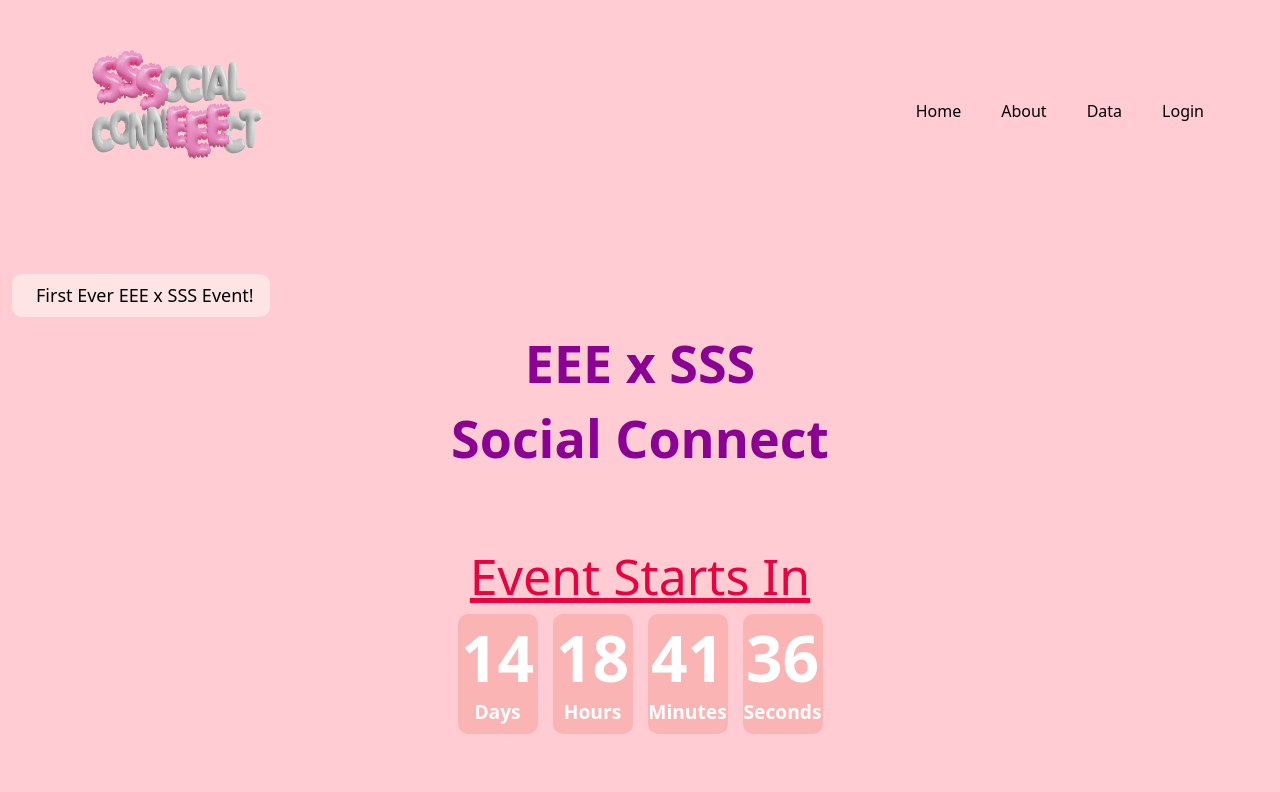
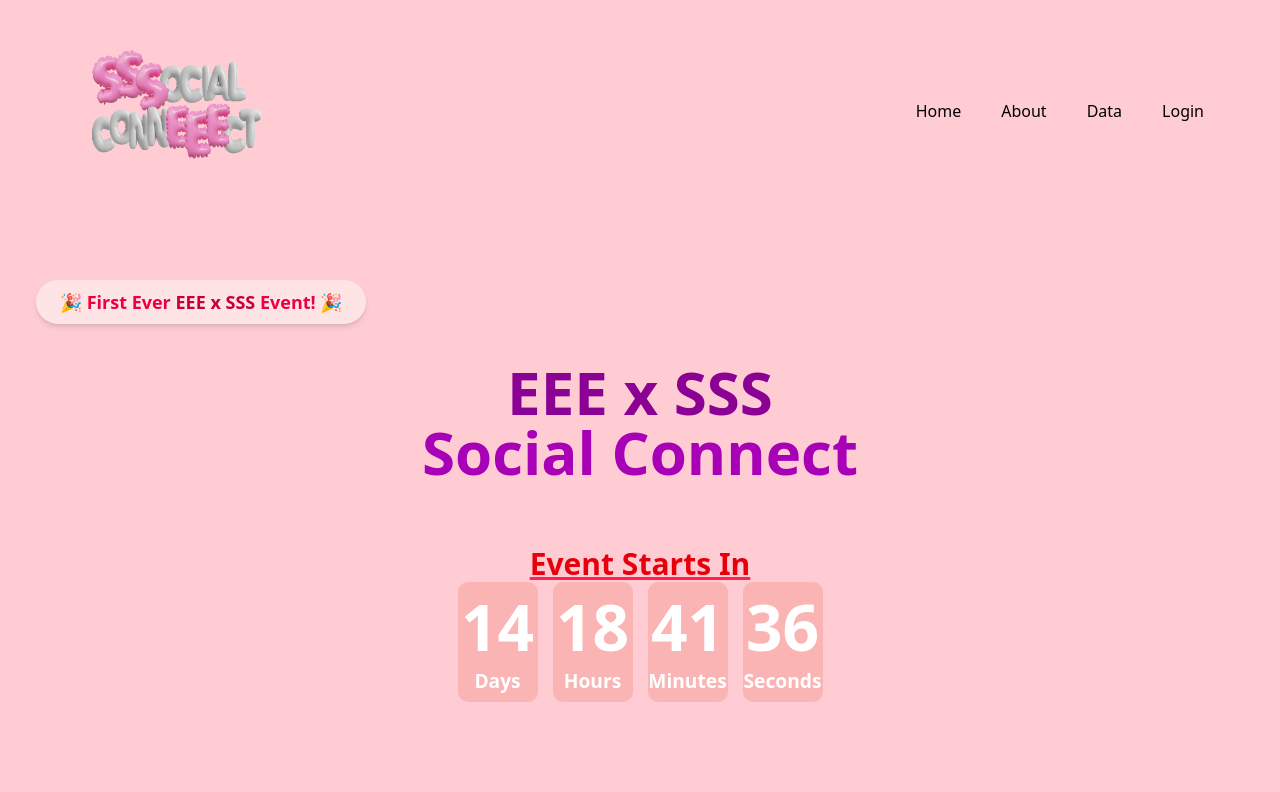
Before and after one commit to doubleudoublej/SSSocialConnEEEct, a React (Vite) app: page / in a window 1280 px wide. Shown: the top 792 px of the page. Built offline with nearby package versions, Linux system fonts and the light colour scheme.

Commit message:
Update the aesthetics of the pages

```diff
--- a/src/Components/GetStarted.jsx
+++ b/src/Components/GetStarted.jsx
@@ -11,7 +11,9 @@ const GetStarted = () => {
   return (
     <div className={`${styles.flexCenter} items-center flex-col`}>
       <div className="mb-4">
-        <p className="text-rose-600 text-[50px] underline">Event Starts In</p>
+        <h2 className="text-3xl font-semibold text-red-600 underline decoration-rose-500">
+          Event Starts In
+        </h2>
         <CountdownTimer targetDate={targetDate} />
       </div>
       {/* <div
--- a/src/Components/Hero.jsx
+++ b/src/Components/Hero.jsx
@@ -11,18 +11,23 @@ const Hero = () => {
       <div
         className={`flex-1 ${styles.flexStart} flex-col xl:px-0 sm:px-16 px-6`}
       >
-        <div className="flex flex-row items-center py-[6px] px-4 bg-rose-100 rounded-[10px] mb-2">
+        <div className="flex flex-row items-center py-[6px] px-4 bg-rose-200 rounded-[10px] mb-2">
           <p className={`${styles.paragraph} ml-2`}>
-            <span className="text-Black">First Ever EEE x SSS Event!</span>
+            <div className="bg-rose-100 text-rose-600 text-lg font-semibold px-6 py-2 rounded-full shadow-md transition duration-300 transform hover:scale-105">
+              🎉 First Ever <span className="text-rose-700">EEE x SSS</span>{" "}
+              Event! 🎉
+            </div>
           </p>
         </div>
         {/* above is removable added feature to see if anyone wants to add anything */}
 
         <div className="flex flex-row justify-between items-center w-full">
           <h1 className="flex-1 font-poppins font-semibold ss:text-[72px] text-[52px] text-fuchsia-800 ss:leading-[100.8px] leading-[75px]">
-            EEE x SSS
-            <br className="sm:block hidden" />{" "}
-            <span className="text-fuchsia-800">Social Connect</span>{" "}
+            {/* Event Title */}
+            <h1 className="text-6xl font-extrabold text-fuchsia-800 mt-6">
+              EEE x SSS <br className="sm:block hidden" />
+              <span className="text-fuchsia-700">Social Connect</span>
+            </h1>
           </h1>
           <div className="ss:flex hidden md:mr-4 mr-0">
             <GetStarted />
```
